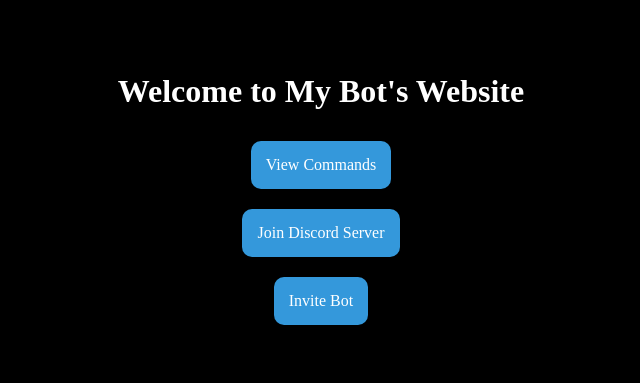
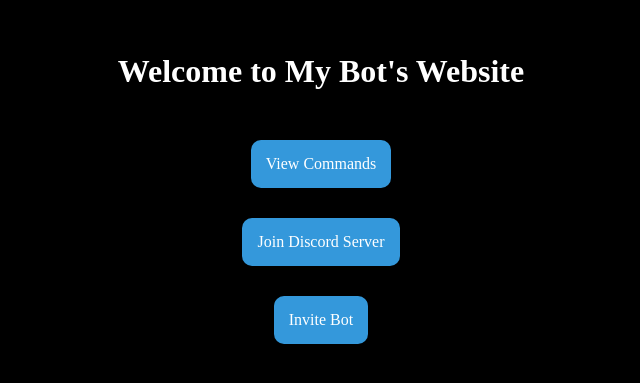
Before and after one commit to Boostaworld/boostaworld.github.io, a plain HTML site: page index.html in a window 1280 px wide. Shown: the part 207-590 px from the top of the page, without its empty margins (319-959 px from the left). Drawn offline with Linux system fonts and the light colour scheme.

Commit message:
Update index.html

```diff
--- a/index.html
+++ b/index.html
@@ -15,9 +15,13 @@
             height: 100vh;
             margin: 0;
         }
+        h1 {
+            margin-bottom: 30px; /* Adjusted margin-bottom for the title */
+        }
         a {
             display: block;
             margin: 10px;
+            margin-top: 20px; /* Adjusted margin-top for the buttons */
             padding: 15px;
             background-color: #3498db;
             color: white;
```
